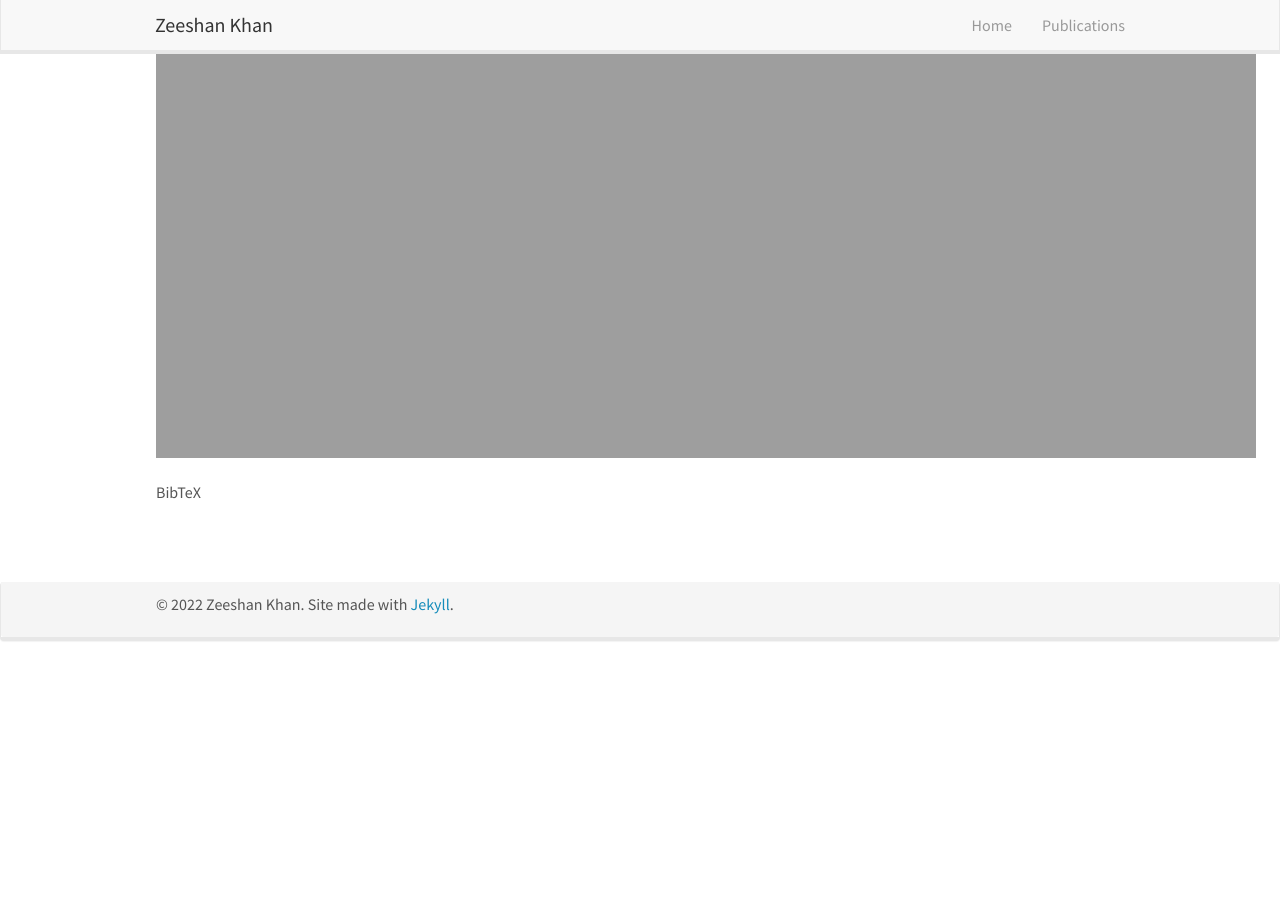
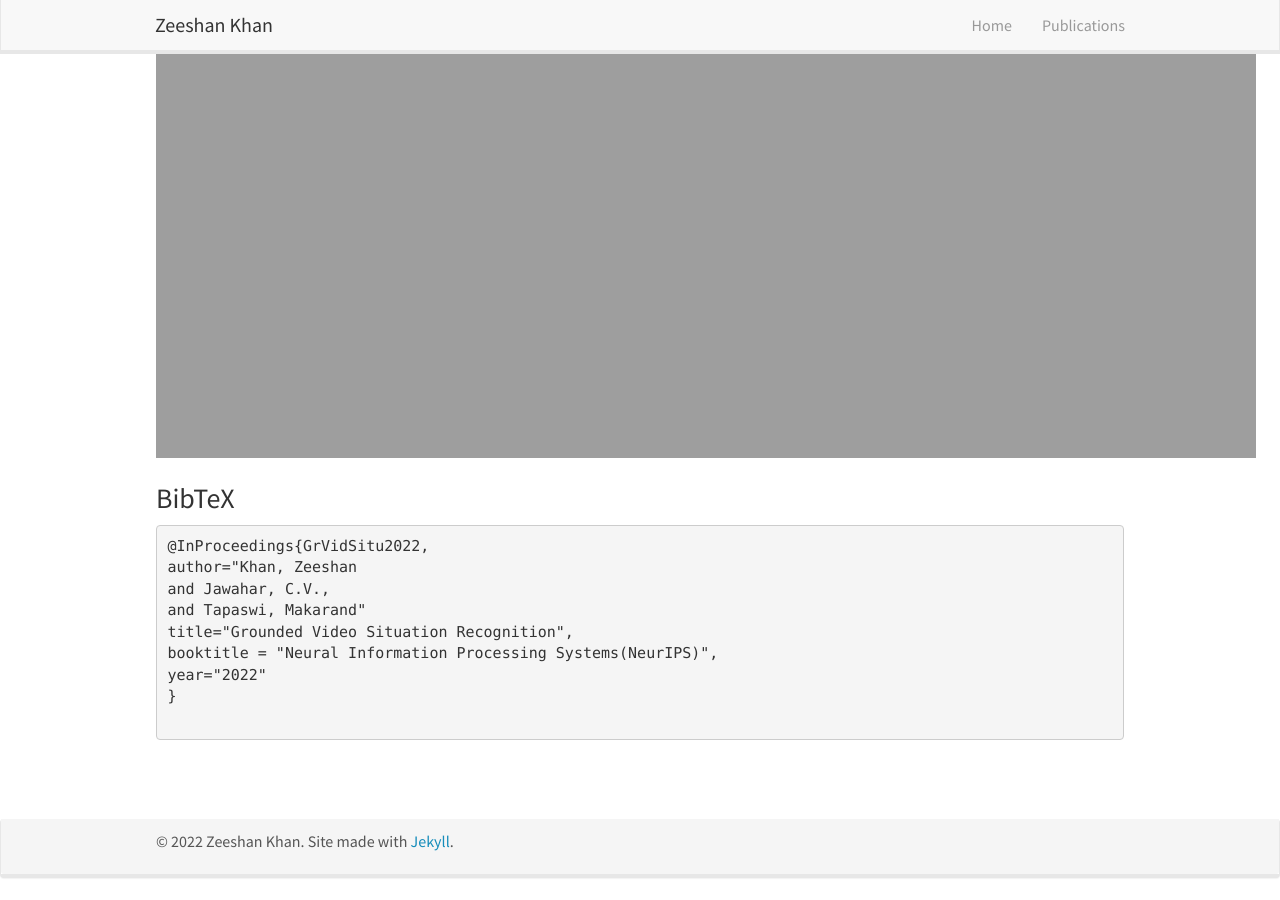
Before and after one commit to zeeshank95/zeeshank95.github.io, a Jekyll site: the page built from _pages/grvidsitu.md, in a window 1280 px wide and 900 px high, scrolled down 3102 px. Built offline with Jekyll 4.4.1, drawn with Linux system fonts in a browser that asks for light colours; nearby versions of some CDN libraries; before the commit the page ends 3765 px from its top, so only the background shows below that.

Commit message:
add BibTeX

````diff
--- a/_pages/grvidsitu.md
+++ b/_pages/grvidsitu.md
@@ -117,10 +117,10 @@ GVSR is built on top of <a href="https://vidsitu.org">VidSitu</a>. A large scale
 </center>
 
 
-BibTeX
+<h3>BibTeX</h3>
 
-<!-- ```
-@InProceedings{EgoProceLECCV2022,
+```
+@InProceedings{GrVidSitu2022,
 author="Khan, Zeeshan
 and Jawahar, C.V.,
 and Tapaswi, Makarand"
@@ -129,7 +129,7 @@ booktitle = "Neural Information Processing Systems(NeurIPS)",
 year="2022"
 }
 
-``` -->
+```
 
 <p>&nbsp;</p>
 <p>&nbsp;</p>
````
Also changed, not shown: 2 other files.
